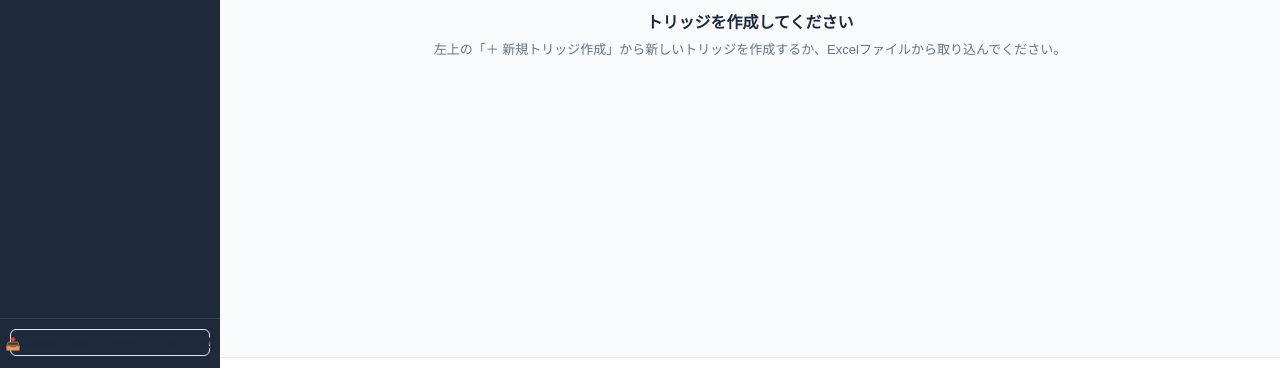
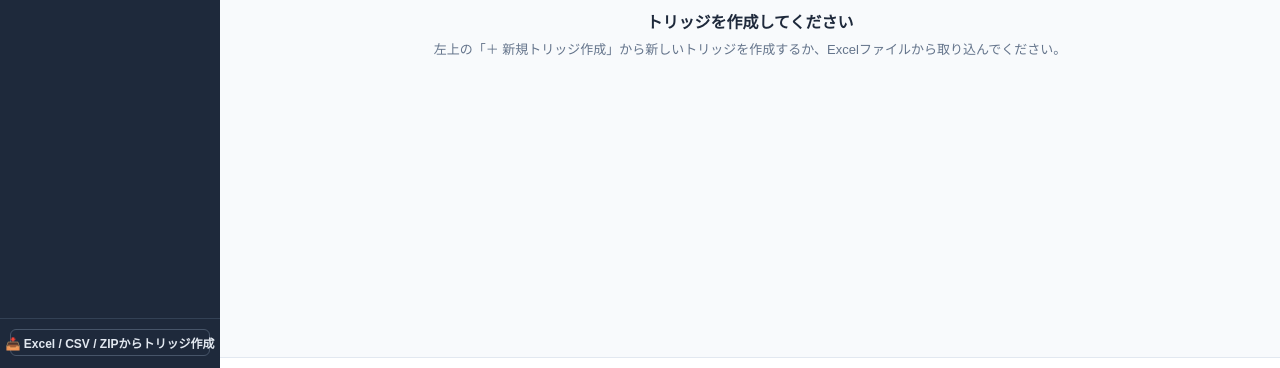
Before and after one commit to tomokazu-8/db-manager, a plain HTML site: page index.html in a window 1280 px wide. Shown: the part 432-800 px from the top of the page. Drawn offline with nearby package versions, Linux system fonts and the light colour scheme.

Commit message:
fix: サイドバーフッターボタンの文字色をダーク背景に合わせて修正
Co-Authored-By: Claude Sonnet 4.6 <noreply@anthropic.com>

```diff
--- a/css/style.css
+++ b/css/style.css
@@ -132,6 +132,11 @@ body {
   padding: 10px 10px 12px;
   border-top: 1px solid #334155;
 }
+.sidebar-footer .btn-outline {
+  color: var(--sidebar-text);
+  border-color: #475569;
+}
+.sidebar-footer .btn-outline:hover:not(:disabled) { background: #334155; }
 
 /* ===== MAIN AREA ===== */
 #main {
```
